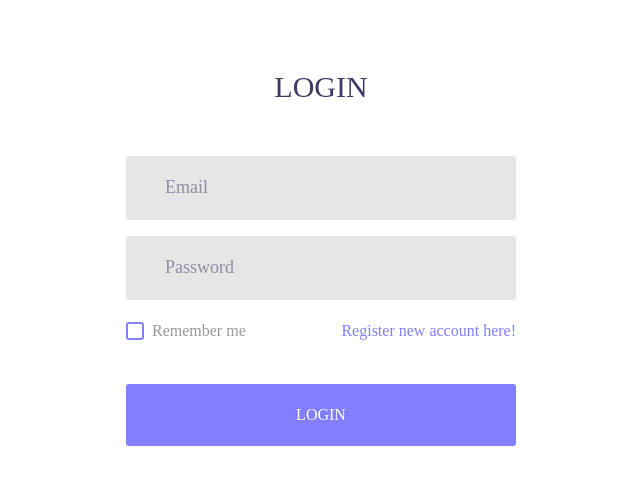
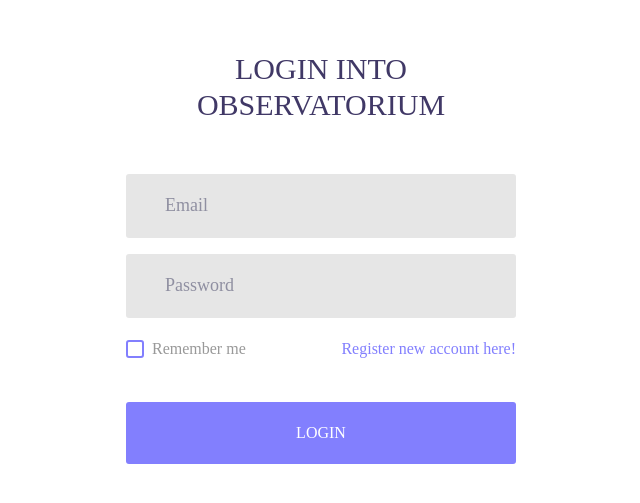
Before and after one commit to Djordje1998/Observatorija-React, a React (Create React App) app: page /login in a window 1280 px wide. Shown: the part 123-626 px from the top of the page, without its empty margins (319-959 px from the left). Built offline with nearby package versions, Linux system fonts and the light colour scheme.

Commit message:
Sitne ispravke

```diff
--- a/src/components/LoginPage.jsx
+++ b/src/components/LoginPage.jsx
@@ -45,7 +45,7 @@ const LoginPage = ({ addToken }) => {
             className="login100-form validate-form flex-sb flex-w"
             onSubmit={handleLogin}
           >
-            <span className="login100-form-title p-b-51">Login</span>
+            <span className="login100-form-title p-b-51">Login into Observatorium</span>
 
             <div
               className="wrap-input100 validate-input m-b-16"
--- a/src/components/OneScientist.jsx
+++ b/src/components/OneScientist.jsx
@@ -45,7 +45,7 @@ const OneScientist = ({ scientist, deleteBtn }) => {
       })
       .catch(function (error) {
         console.log(error);
-        alert("Error");
+        alert(error);
       });
   }
 
```
Also changed, not shown: src/components/NavBar.jsx (+0 -131 lines).
